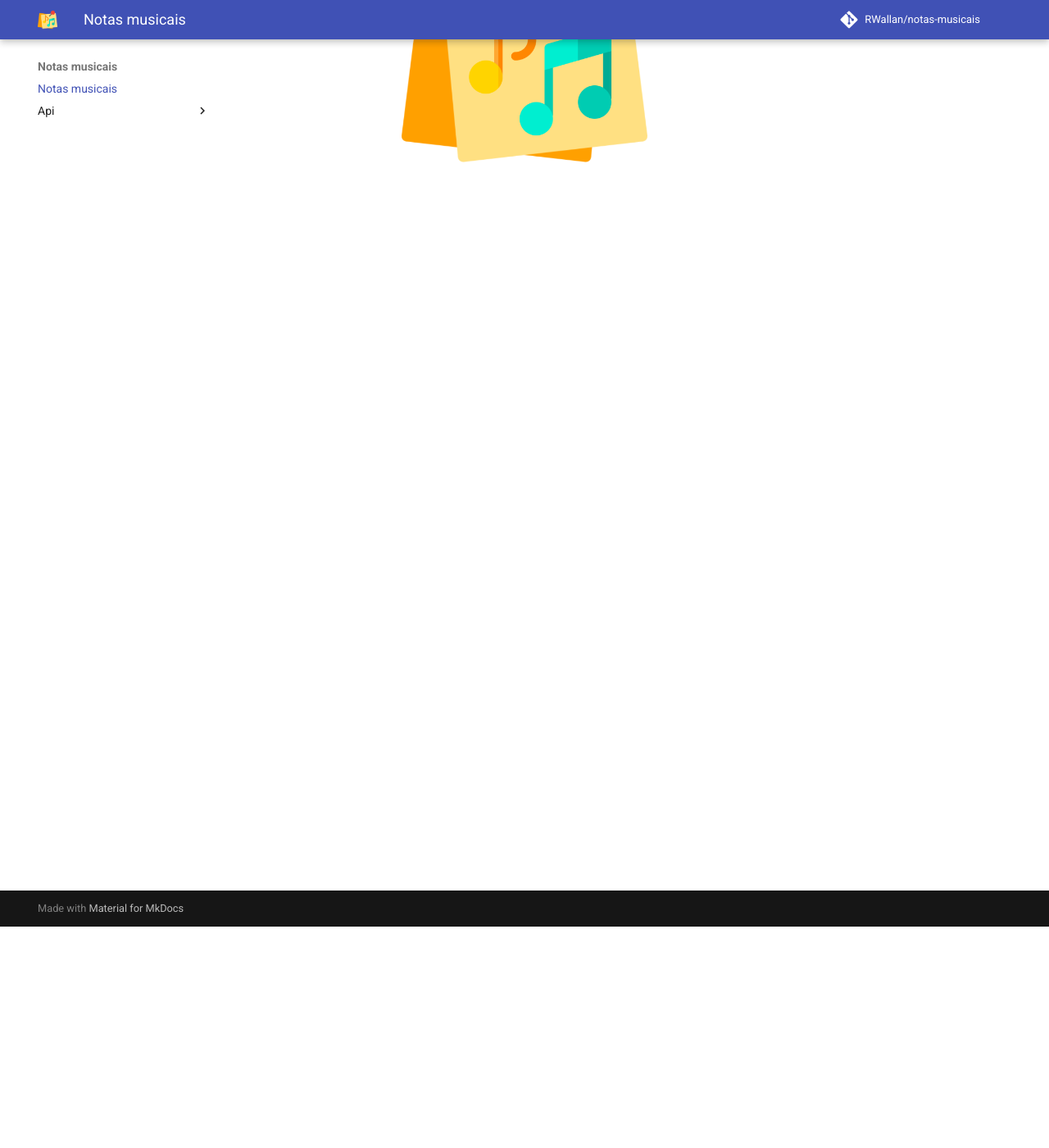
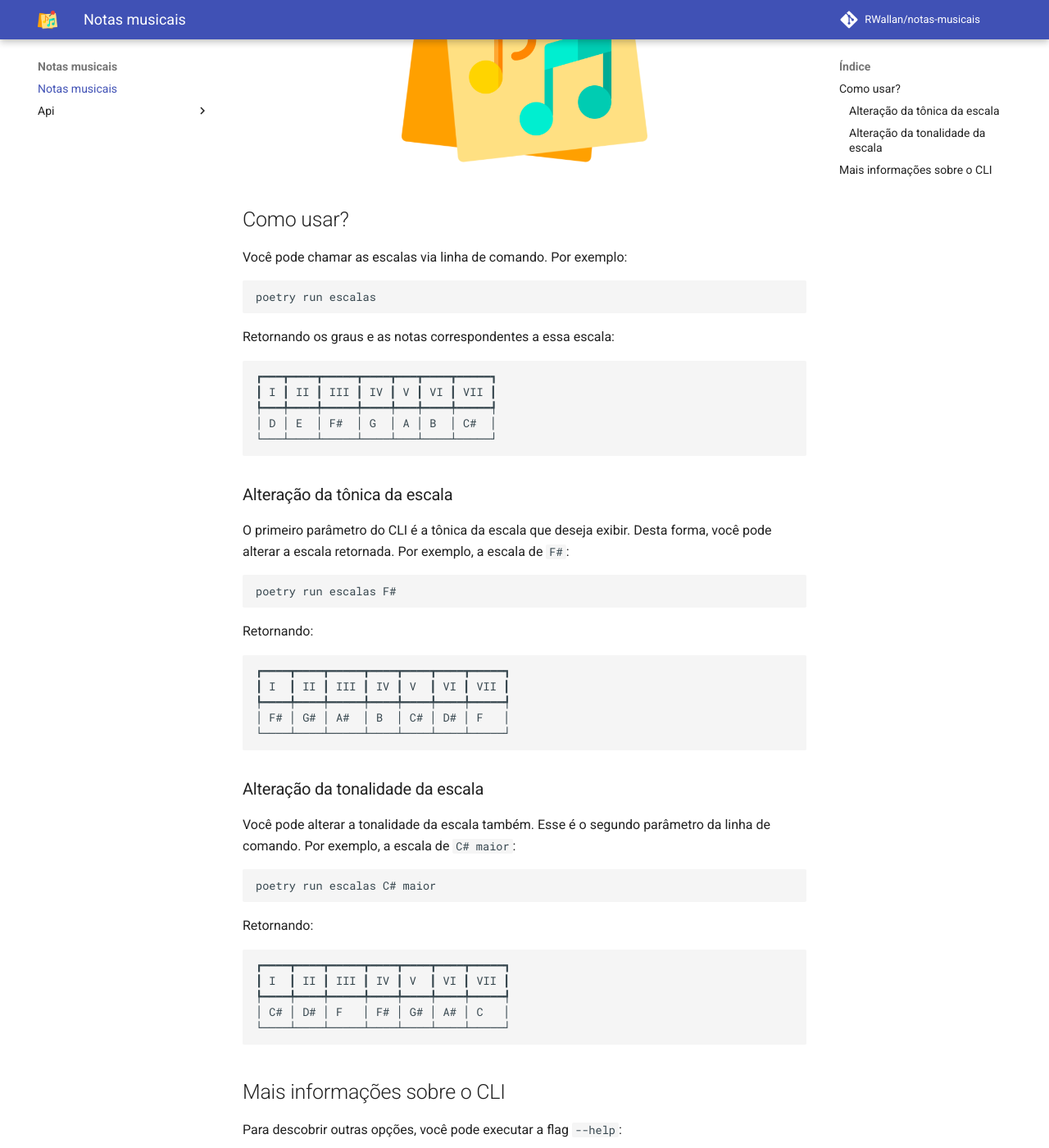
Before and after one commit to RWallan/notas-musicais, an MkDocs documentation site: the page built from docs/index.md, in a window 1280 px wide and 1400 px high, scrolled down 270 px. Shown: the whole window at 82% size. Built offline with MkDocs 1.6.1 and Material for MkDocs 9.7.7, drawn with Linux system fonts in a browser that asks for light colours; comment, search, counter and statistics services are not loaded; some of the changed text lies outside the part shown.

Commit message:
📄Exemplos de uso do CLI na página inicial da documentação

````diff
--- a/docs/index.md
+++ b/docs/index.md
@@ -1,3 +1,79 @@
 # Notas musicais
 
 ![logo do projeto](assets/logo.png){width="300" .center}
+
+## Como usar?
+
+Você pode chamar as escalas via linha de comando. Por exemplo:
+
+```bash
+poetry run escalas
+```
+
+Retornando os graus e as notas correspondentes a essa escala:
+
+```bash
+┏━━━┳━━━━┳━━━━━┳━━━━┳━━━┳━━━━┳━━━━━┓
+┃ I ┃ II ┃ III ┃ IV ┃ V ┃ VI ┃ VII ┃
+┡━━━╇━━━━╇━━━━━╇━━━━╇━━━╇━━━━╇━━━━━┩
+│ D │ E  │ F#  │ G  │ A │ B  │ C#  │
+└───┴────┴─────┴────┴───┴────┴─────┘
+```
+
+### Alteração da tônica da escala
+
+O primeiro parâmetro do CLI é a tônica da escala que deseja exibir. Desta forma, você pode alterar a escala retornada. Por exemplo, a escala de `F#`:
+
+```bash
+poetry run escalas F#
+```
+
+Retornando:
+
+```bash
+┏━━━━┳━━━━┳━━━━━┳━━━━┳━━━━┳━━━━┳━━━━━┓
+┃ I  ┃ II ┃ III ┃ IV ┃ V  ┃ VI ┃ VII ┃
+┡━━━━╇━━━━╇━━━━━╇━━━━╇━━━━╇━━━━╇━━━━━┩
+│ F# │ G# │ A#  │ B  │ C# │ D# │ F   │
+└────┴────┴─────┴────┴────┴────┴─────┘
+```
+
+### Alteração da tonalidade da escala
+
+Você pode alterar a tonalidade da escala também. Esse é o segundo parâmetro da linha de comando. Por exemplo, a escala de `C# maior`:
+
+```bash
+poetry run escalas C# maior
+```
+Retornando:
+
+```bash
+┏━━━━┳━━━━┳━━━━━┳━━━━┳━━━━┳━━━━┳━━━━━┓
+┃ I  ┃ II ┃ III ┃ IV ┃ V  ┃ VI ┃ VII ┃
+┡━━━━╇━━━━╇━━━━━╇━━━━╇━━━━╇━━━━╇━━━━━┩
+│ C# │ D# │ F   │ F# │ G# │ A# │ C   │
+└────┴────┴─────┴────┴────┴────┴─────┘
+```
+
+## Mais informações sobre o CLI
+
+Para descobrir outras opções, você pode executar a flag `--help`:
+
+```bash
+poetry run escalas --help
+
+ Usage: escalas [OPTIONS] [NOTA] [TONALIDADE]
+
+╭─ Arguments ──────────────────────────────────────────────────────────────────────────────────────────────────────────╮
+│   nota            [NOTA]        Tônica da escala. [default: C]                                                       │
+│   tonalidade      [TONALIDADE]  Tonalidade da escala. [default: maior]                                               │
+╰──────────────────────────────────────────────────────────────────────────────────────────────────────────────────────╯
+╭─ Options ────────────────────────────────────────────────────────────────────────────────────────────────────────────╮
+│ --install-completion        [bash|zsh|fish|powershell|pwsh]  Install completion for the specified shell.             │
+│                                                              [default: None]                                         │
+│ --show-completion           [bash|zsh|fish|powershell|pwsh]  Show completion for the specified shell, to copy it or  │
+│                                                              customize the installation.                             │
+│                                                              [default: None]                                         │
+│ --help                                                       Show this message and exit.                             │
+╰──────────────────────────────────────────────────────────────────────────────────────────────────────────────────────╯
+```
````
